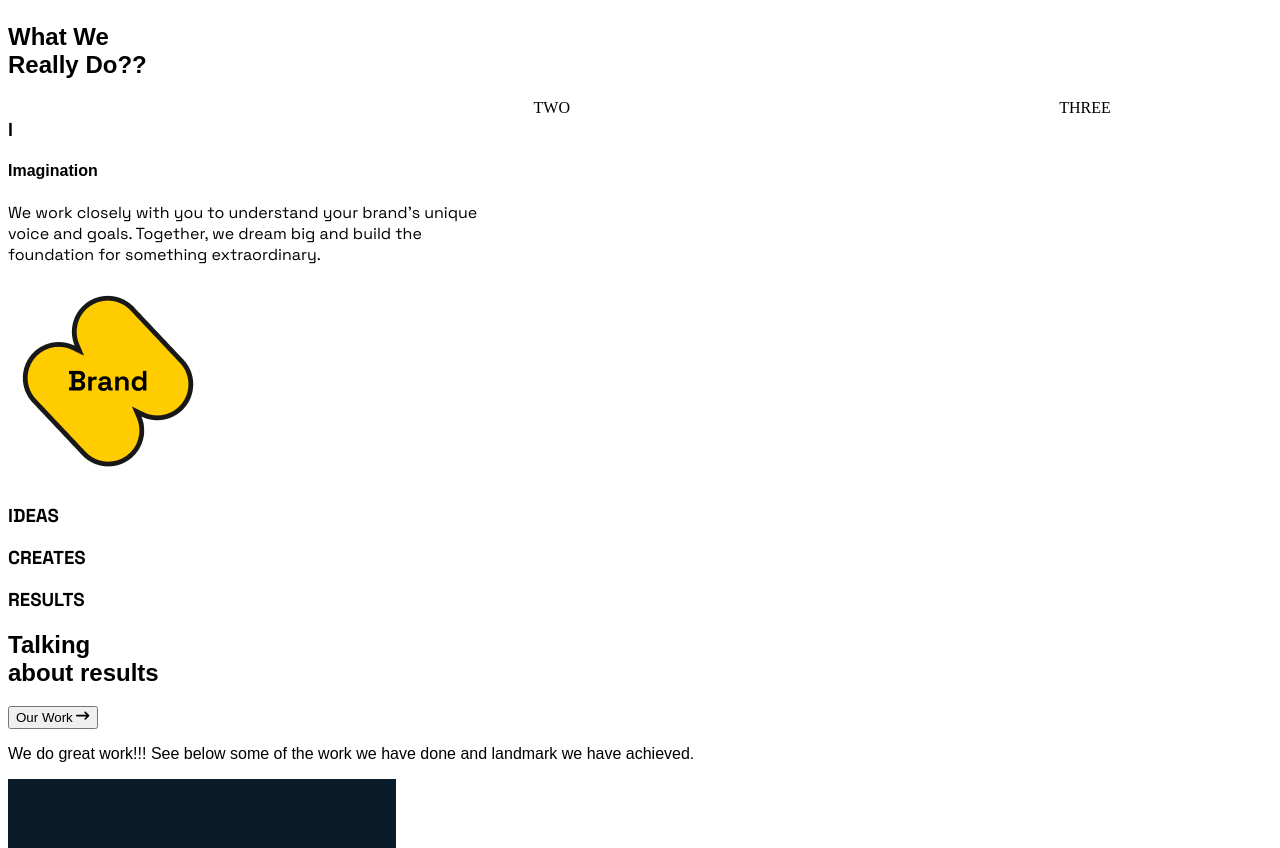
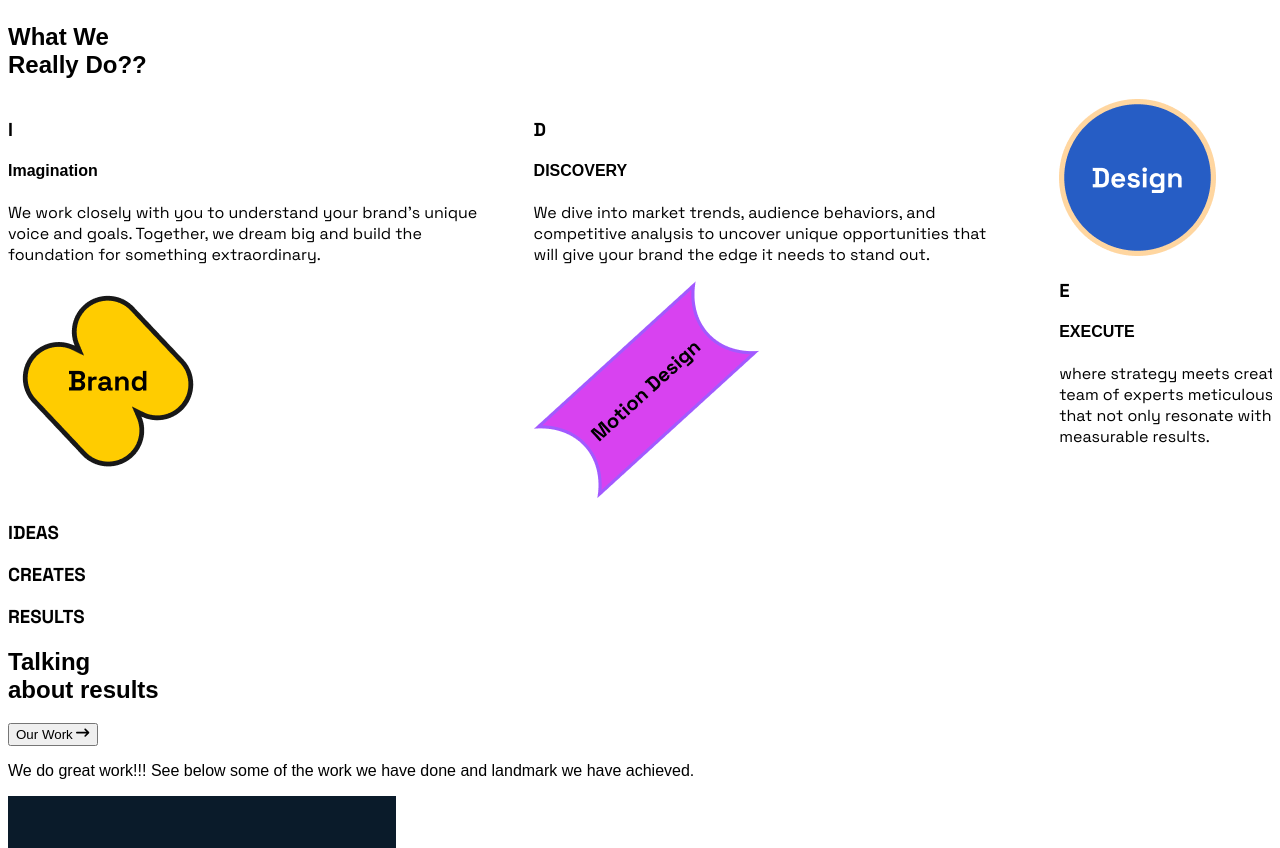
Before and after one commit to I-am-Esmart/enviado-nextjs, a Next.js app: page /home in a window 1280 px wide. Shown: the part 1133-1981 px from the top of the page. Built offline with nearby package versions, Linux system fonts and the light colour scheme; a web font is replaced by a local one.

Commit message:
carousel refactor complete

```diff
--- a/src/_components/landing-page/WhatWeDoSection.tsx
+++ b/src/_components/landing-page/WhatWeDoSection.tsx
@@ -5,6 +5,9 @@ import { Swiper, SwiperSlide } from "swiper/react";
 import { Navigation, Pagination } from "swiper/modules";
 
 import Imagination_Brand_Icon from "/public/assets/imagination-brand.png";
+import Discovery_Motion_Design_Icon from "/public/assets/Discovery-motion-design.png";
+import Execute_Design_Icon from "/public/assets/Execute-design.png";
+import Amplify_Mentor_Icon from "/public/assets/Amplify-mentor.png";
 
 import "swiper/css";
 import "swiper/css/navigation";
@@ -97,21 +100,122 @@ const WhatWeDoSection = () => {
           </SwiperSlide>
 
           <SwiperSlide
-            className={`pt-20 px-5 flex items-center justify-center `}
+            className={`py-10 px-5 flex items-center justify-center`}
           >
-            <div className={`border h-full w-full`}>TWO</div>
+            <div
+              className={`relative h-full w-full shadow-lg bg-[#FAECEB] py-5 px-3 md:py-8 md:px-4`}
+            >
+              <div className={`w-[40%] bg-[#B0001E] py-2 px-8`}>
+                <h3
+                  className={`${spaceGrotesk.className} font-medium text-[#FFFFFF] text-5xl md:text-7xl `}
+                >
+                  D
+                </h3>
+              </div>
+
+              <h4
+                className={`${libre.className} font-bold uppercase text-2xl md:text-3xl mt-5`}
+              >
+                DISCOVERY
+              </h4>
+
+              <p
+                className={`${spaceGrotesk.className} mt-2 font-normal text-sm md:text-base`}
+              >
+                We dive into market trends, audience behaviors, and competitive
+                analysis to uncover unique opportunities that will give your
+                brand the edge it needs to stand out.
+              </p>
+
+              <div className={`flex items-center justify-end`}>
+                <Image
+                  src={Discovery_Motion_Design_Icon}
+                  alt="imagination-brand"
+                  width={0}
+                  height={0}
+                  className={`absolute size-15 -bottom-7 -right-5 md:size-20 md:-bottom-6`}
+                />
+              </div>
+            </div>
           </SwiperSlide>
 
           <SwiperSlide
-            className={` -rotate-12 pb-20 px-5 flex items-center justify-center `}
+            className={`-rotate-12 py-10 px-5 flex items-center justify-center`}
           >
-            <div className={`border h-full w-full`}>THREE</div>
+            <div
+              className={`relative h-full w-full shadow-lg bg-[#FFF8F4] py-5 px-3 md:py-8 md:px-4`}
+            >
+              <Image
+                src={Execute_Design_Icon}
+                alt="imagination-brand"
+                width={0}
+                height={0}
+                className={`absolute size-15 -left-2 -top-10 md:size-20 md:-top-15`}
+              />
+
+              <div className={`w-[40%] bg-[#B0001E] py-2 px-8`}>
+                <h3
+                  className={`${spaceGrotesk.className} font-medium text-[#FFFFFF] text-5xl md:text-7xl `}
+                >
+                  E
+                </h3>
+              </div>
+
+              <h4
+                className={`${libre.className} font-bold uppercase text-2xl md:text-3xl mt-5`}
+              >
+                EXECUTE
+              </h4>
+
+              <p
+                className={`${spaceGrotesk.className} mt-2 font-normal text-sm md:text-base`}
+              >
+                where strategy meets creativity, and ideas come to life. Our
+                team of experts meticulously crafts and deploys campaigns that
+                not only resonate with your audience but also drive measurable
+                results.
+              </p>
+            </div>
           </SwiperSlide>
 
           <SwiperSlide
-            className={`pt-20 py-10 px-5 flex items-center justify-center `}
+            className={`py-10 px-5 flex items-center justify-center`}
           >
-            <div className={`border h-full w-full`}>FOUR</div>
+            <div
+              className={`relative h-full w-full shadow-lg bg-[#F8F8F8] py-5 px-3 md:py-8 md:px-4`}
+            >
+              <div className={`w-[40%] bg-[#B0001E] py-2 px-8`}>
+                <h3
+                  className={`${spaceGrotesk.className} font-medium text-[#FFFFFF] text-5xl md:text-7xl `}
+                >
+                  I
+                </h3>
+              </div>
+
+              <h4
+                className={`${libre.className} font-bold uppercase text-2xl md:text-3xl mt-5`}
+              >
+                AMPLIFY
+              </h4>
+
+              <p
+                className={`${spaceGrotesk.className} mt-2 font-normal text-sm md:text-base`}
+              >
+                Through targeted amplification strategies, we ensure your
+                message reaches the right audience at the right time, expanding
+                your brand’s presence and driving sustained growth.
+              </p>
+
+              <div className={`flex items-center justify-start`}>
+                <Image
+                  src={Amplify_Mentor_Icon}
+                  alt="imagination-brand"
+                  width={0}
+                  height={0}
+                  className={`absolute size-12 -bottom-7 -left-8 md:size-20 md:-bottom-6`}
+                />
+              </div>
+            </div>
           </SwiperSlide>
         </Swiper>
       </div>
```
Also changed, not shown: public/assets/Discovery-motion-design.png, public/assets/Execute-design.png.
